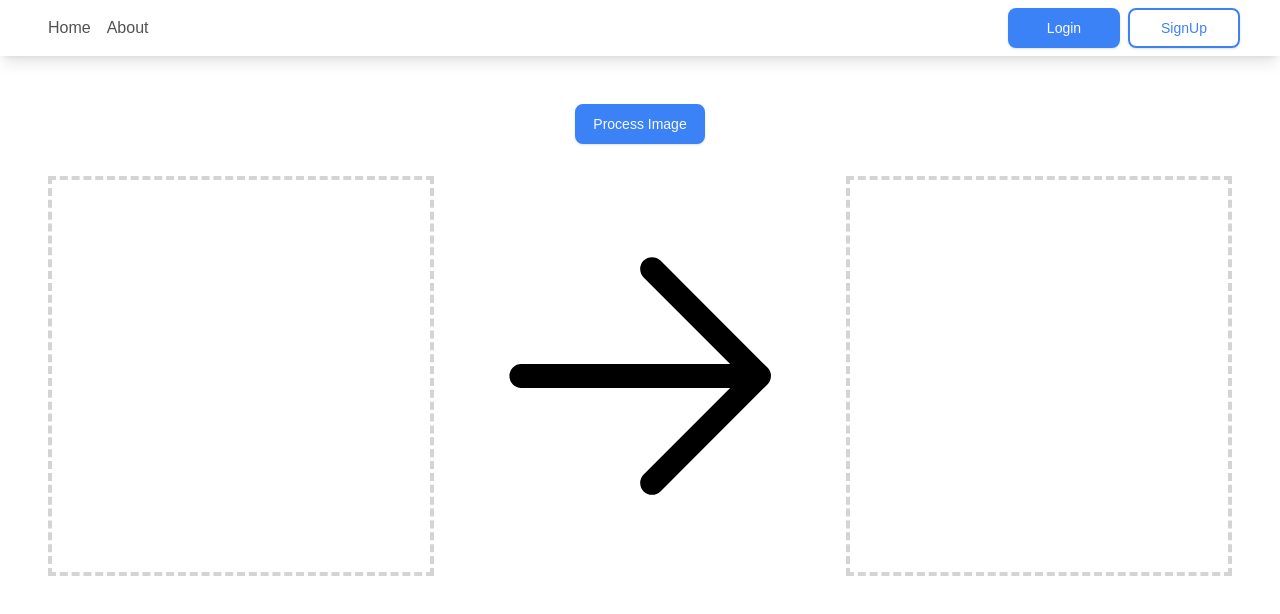
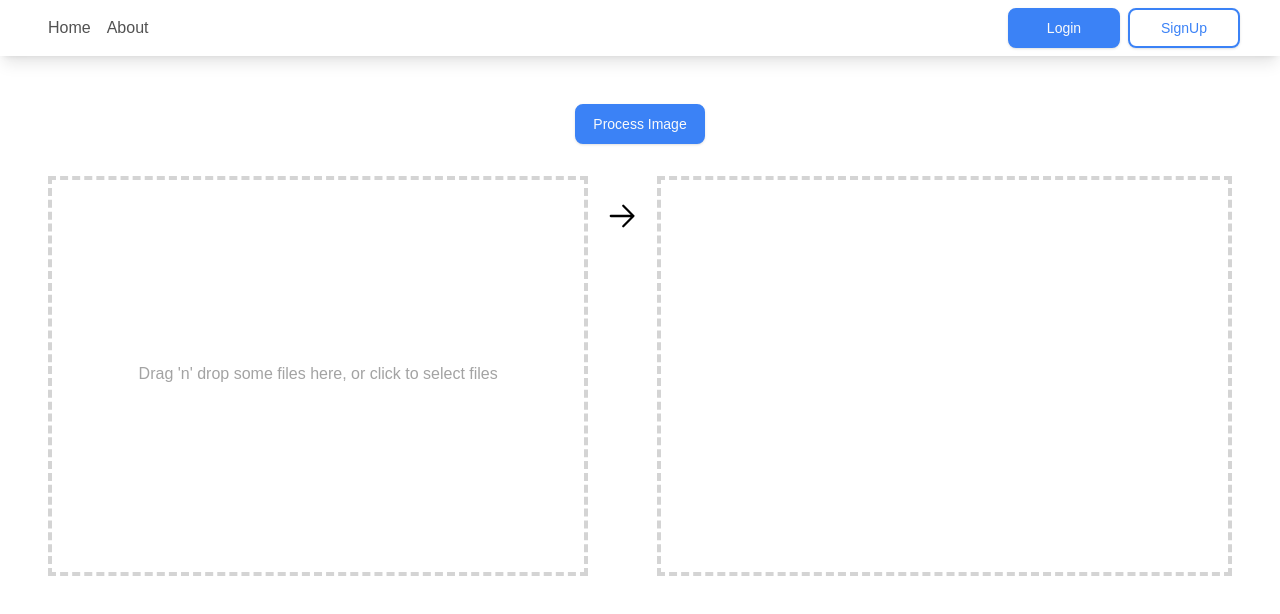
Before and after one commit to RafaelGabdullin/image-restoration, a Next.js app: page / in a window 1280 px wide. Shown: the top 614 px of the page. Built offline with nearby package versions, Linux system fonts and the light colour scheme.

Commit message:
Dropzone

```diff
--- a/package.json
+++ b/package.json
@@ -23,6 +23,7 @@
     "next": "13.2.4",
     "react": "18.2.0",
     "react-dom": "18.2.0",
+    "react-dropzone": "^14.2.3",
     "react-use": "^17.4.0",
     "typescript": "5.0.2"
   },
--- a/src/app/page.tsx
+++ b/src/app/page.tsx
@@ -1,23 +1,31 @@
 'use client'
 
 import Button from '@/components/ui/Button/Button'
+import Dropzone from '@/components/ui/Dropzone'
+import Spinner from '@/components/ui/Spinner'
+import { appApiUrl } from '@/services/api/ApiConnection'
+import { useStore } from '@/stores/StoreProvider'
+import { observer } from 'mobx-react-lite'
 
 const Home: React.FC = () => {
+  const { userStore } = useStore()
+
   return (
     <div className="flex flex-col gap-[2rem]">
       <div className="flex justify-center">
-        <Button onClick={() => alert('Преобразовываем')}>Process Image</Button>
+        <Button onClick={() => userStore.uploadImagesHadler()}>Process Image</Button>
       </div>
 
       <div className="flex gap-x-[1rem]">
-        <div className="h-[400px] w-full border-4 border-dashed border-neutral-300"></div>
+        <Dropzone />
+        {userStore.status == 'fullfilled' ? (
           <svg
             xmlns="http://www.w3.org/2000/svg"
             fill="none"
             viewBox="0 0 24 24"
             stroke-width="1.5"
             stroke="currentColor"
-          className="h-15 w-15"
+            className="h-20 w-20"
           >
             <path
               stroke-linecap="round"
@@ -25,12 +33,19 @@ const Home: React.FC = () => {
               d="M4.5 12h15m0 0l-6.75-6.75M19.5 12l-6.75 6.75"
             />
           </svg>
+        ) : (
+          <Spinner />
+        )}
 
-        <div className="h-[400px] w-full border-4 border-dashed border-neutral-300"></div>
+        <div className="flex min-h-[400px] w-full flex-col gap-4 border-4 border-dashed border-neutral-300 p-[2rem]">
+          {userStore.processedImagesLinks.map((link) => (
+            <img key={link} src={`${appApiUrl}${link}`} />
+          ))}
+        </div>
       </div>
       <div></div>
     </div>
   )
 }
 
-export default Home
+export default observer(Home)
--- a/src/components/ui/Button/Button.tsx
+++ b/src/components/ui/Button/Button.tsx
@@ -5,7 +5,6 @@ export interface ButtonProps {
   onClick?: () => void
   style?: keyof typeof ButtonStyles
   type?: ButtonHTMLAttributes<HTMLButtonElement>['type']
-  isLoading?: boolean
   disabled?: boolean
   className?: string
 }
@@ -14,7 +13,6 @@ const Button: React.FC<PropsWithChildren<ButtonProps>> = ({
   children,
   onClick,
   style = 'solidPrimary',
-  isLoading = false,
   disabled = false,
   className = '',
   type,
@@ -25,12 +23,12 @@ const Button: React.FC<PropsWithChildren<ButtonProps>> = ({
       className={`${className} flex min-w-[7rem] justify-center
     rounded-lg border-2 px-4 py-2 text-sm font-medium leading-5 shadow
     transition-colors duration-150 focus:outline-none ${
-      disabled || isLoading ? DisabledButtonStyles[style] : ButtonStyles[style]
+      disabled ? DisabledButtonStyles[style] : ButtonStyles[style]
     }`}
       onClick={() => {
         onClick && onClick()
       }}
-      disabled={isLoading || disabled}
+      disabled={disabled}
     >
       {children}
     </button>
--- /dev/null
+++ b/src/components/ui/Dropzone.tsx
@@ -0,0 +1,39 @@
+import { useStore } from '@/stores/StoreProvider'
+import { observer } from 'mobx-react-lite'
+import React, { useEffect } from 'react'
+import { useDropzone } from 'react-dropzone'
+
+const Dropzone: React.FC = () => {
+  const { acceptedFiles, getRootProps, getInputProps } = useDropzone()
+  const { userStore } = useStore()
+
+  useEffect(() => {
+    userStore.updateImagesToUpload(acceptedFiles)
+  }, [acceptedFiles])
+
+  const files = acceptedFiles.map((file) => (
+    <li className="flex flex-col items-center" key={file.webkitRelativePath}>
+      <img src={URL.createObjectURL(file)} alt="" />
+      <p>{file.name}</p>
+    </li>
+  ))
+  return (
+    <div className="flex min-h-[400px] w-full flex-col gap-6 border-4 border-dashed border-neutral-300">
+      <div {...getRootProps({ className: 'dropzone text-center p-[2rem] h-full' })}>
+        <input {...getInputProps()} />
+        {!acceptedFiles.length && (
+          <p className="mt-[150px] font-medium text-neutral-400">
+            Drag 'n' drop some files here, or click to select files
+          </p>
+        )}
+        {!!acceptedFiles.length && (
+          <div>
+            <h4>Attached images ({acceptedFiles.length}):</h4>
+            <ul>{files}</ul>
+          </div>
+        )}
+      </div>
+    </div>
+  )
+}
+export default observer(Dropzone)
--- /dev/null
+++ b/src/components/ui/Spinner.tsx
@@ -0,0 +1,23 @@
+const Spinner: React.FC = () => (
+  <div role="status">
+    <svg
+      aria-hidden="true"
+      className="mr-2 h-8 w-8 animate-spin fill-blue-600 text-gray-200 dark:text-gray-600"
+      viewBox="0 0 100 101"
+      fill="none"
+      xmlns="http://www.w3.org/2000/svg"
+    >
+      <path
+        d="M100 50.5908C100 78.2051 77.6142 100.591 50 100.591C22.3858 100.591 0 78.2051 0 50.5908C0 22.9766 22.3858 0.59082 50 0.59082C77.6142 0.59082 100 22.9766 100 50.5908ZM9.08144 50.5908C9.08144 73.1895 27.4013 91.5094 50 91.5094C72.5987 91.5094 90.9186 73.1895 90.9186 50.5908C90.9186 27.9921 72.5987 9.67226 50 9.67226C27.4013 9.67226 9.08144 27.9921 9.08144 50.5908Z"
+        fill="currentColor"
+      />
+      <path
+        d="M93.9676 39.0409C96.393 38.4038 97.8624 35.9116 97.0079 33.5539C95.2932 28.8227 92.871 24.3692 89.8167 20.348C85.8452 15.1192 80.8826 10.7238 75.2124 7.41289C69.5422 4.10194 63.2754 1.94025 56.7698 1.05124C51.7666 0.367541 46.6976 0.446843 41.7345 1.27873C39.2613 1.69328 37.813 4.19778 38.4501 6.62326C39.0873 9.04874 41.5694 10.4717 44.0505 10.1071C47.8511 9.54855 51.7191 9.52689 55.5402 10.0491C60.8642 10.7766 65.9928 12.5457 70.6331 15.2552C75.2735 17.9648 79.3347 21.5619 82.5849 25.841C84.9175 28.9121 86.7997 32.2913 88.1811 35.8758C89.083 38.2158 91.5421 39.6781 93.9676 39.0409Z"
+        fill="currentFill"
+      />
+    </svg>
+    <span className="sr-only">Loading...</span>
+  </div>
+)
+
+export default Spinner
--- a/src/services/api/UserService/User.service.ts
+++ b/src/services/api/UserService/User.service.ts
@@ -1,5 +1,5 @@
 import { ApiConnection } from '../ApiConnection'
-import { SignUpRequest, UserSchema } from './User.types'
+import { SignUpRequest, UploadImagesRequest, UploadImagesResponse, UserSchema } from './User.types'
 
 class UserService {
   static get RoutePrefix(): string {
@@ -20,6 +20,18 @@ class UserService {
     const response = await ApiConnection.delete(`${this.RoutePrefix}/${username}`)
     return response.data
   }
+
+  static async uploadImages(data: UploadImagesRequest) {
+    const fd = new FormData()
+    data.files.forEach((file) => {
+      fd.append('files', file)
+    })
+    const response = await ApiConnection.postForm<UploadImagesResponse>(
+      `${this.RoutePrefix}/upload_image`,
+      fd
+    )
+    return response.data
+  }
 }
 
 export default UserService
--- a/src/services/types.ts
+++ b/src/services/types.ts
@@ -3,6 +3,7 @@ export type Role = {
   name: string
   description: string
 }
+
 export const getEmptyRole = (): Role => ({
   id: '',
   name: '',
--- a/src/stores/UserStore/UserStore.ts
+++ b/src/stores/UserStore/UserStore.ts
@@ -7,39 +7,47 @@ import AuthentificationService from '@/services/api/AuthentificationService/Auth
 import { getToken } from '@/services/api/ApiConnection'
 import { SignUpRequest, UserSchema } from '@/services/api/UserService/User.types'
 import UserService from '@/services/api/UserService/User.service'
+import { StoreStatuses } from '../types'
 
 class UserStore implements SerializedUserStore {
+  status: StoreStatuses
   rootStore: IRootStore
-
   userId: string
   username: string
   role: Role
   createdAt: string
   updatedAt: string
+  imagesToUpload: File[]
+  processedImagesLinks: string[]
 
   constructor(rootStore: IRootStore) {
+    this.status = StoreStatuses.fullfilled
     this.rootStore = rootStore
     this.userId = ''
     this.username = ''
     this.createdAt = ''
     this.updatedAt = ''
     this.role = getEmptyRole()
+    this.imagesToUpload = []
+    this.processedImagesLinks = []
     makeAutoObservable(this)
   }
 
   hydrate(serializedStore: Partial<SerializedUserStore>) {
+    this.status = serializedStore.status ?? StoreStatuses.fullfilled
     this.userId = serializedStore.userId ?? ''
     this.username = serializedStore.username ?? ''
     this.createdAt = serializedStore.createdAt ?? ''
     this.updatedAt = serializedStore.updatedAt ?? ''
     this.role = serializedStore.role ?? getEmptyRole()
+    this.imagesToUpload = serializedStore.imagesToUpload ?? []
+    this.processedImagesLinks = serializedStore.processedImagesLinks ?? []
   }
 
   static updateTokens(tokenData: Partial<Tokens>) {
     if (tokenData.accessToken) localStorage.setItem('PortalAccessToken', tokenData.accessToken)
     if (tokenData.refreshToken) localStorage.setItem('PortalRefreshToken', tokenData.refreshToken)
   }
-
   updateUserDataFromSchema(userSchema: UserSchema) {
     runInAction(() => {
       this.userId = userSchema.id
@@ -69,6 +77,22 @@ class UserStore implements SerializedUserStore {
     await UserService.delete(username)
   }
 
+  updateImagesToUpload(files: File[]) {
+    runInAction(() => {
+      this.imagesToUpload = files
+    })
+  }
+
+  async uploadImagesHadler() {
+    const data = { files: this.imagesToUpload }
+    this.status = StoreStatuses.pending
+    const responseData = await UserService.uploadImages(data)
+    runInAction(() => {
+      this.processedImagesLinks = responseData.files_data.map((file) => file.file_location)
+      this.status = StoreStatuses.fullfilled
+    })
+  }
+
   get isAuthorized() {
     return !!this.userId || !!getToken()
   }
--- a/src/stores/UserStore/types.ts
+++ b/src/stores/UserStore/types.ts
@@ -1,11 +1,15 @@
 import { Role } from '@/services/types'
+import { StoreStatuses } from '../types'
 
 export interface SerializedUserStore {
+  status: StoreStatuses
   userId: string
   username: string
   createdAt: string
   updatedAt: string
   role: Role
+  imagesToUpload: File[]
+  processedImagesLinks: string[]
 }
 
 export type Tokens = {
--- /dev/null
+++ b/src/stores/types.ts
@@ -0,0 +1,5 @@
+export enum StoreStatuses {
+  fullfilled = 'fullfilled',
+  pending = 'pending',
+  error = 'error',
+}
```
Also changed, not shown: src/services/api/UserService/User.types.ts (+15 -0 lines), 1 other file (tests, documents, lock files or other folders). Lines whose indentation alone changed are shown as unchanged.
